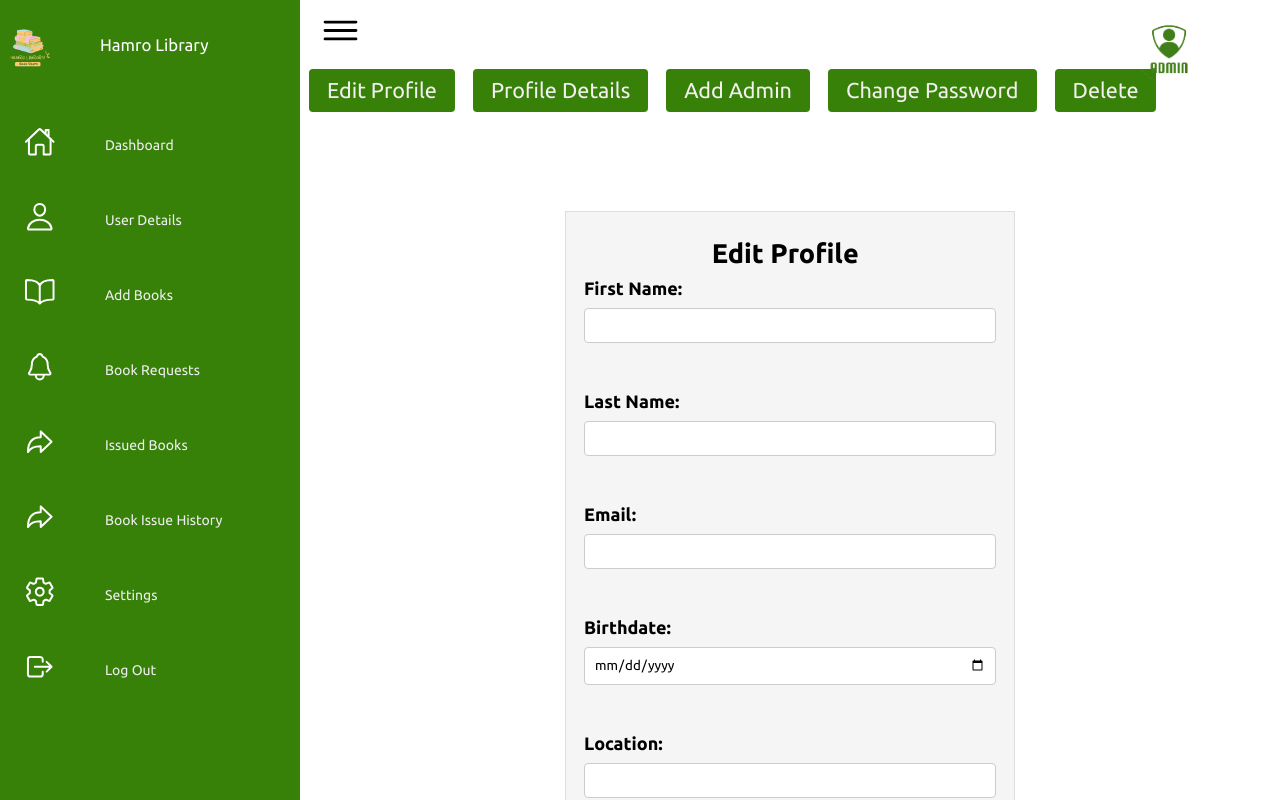
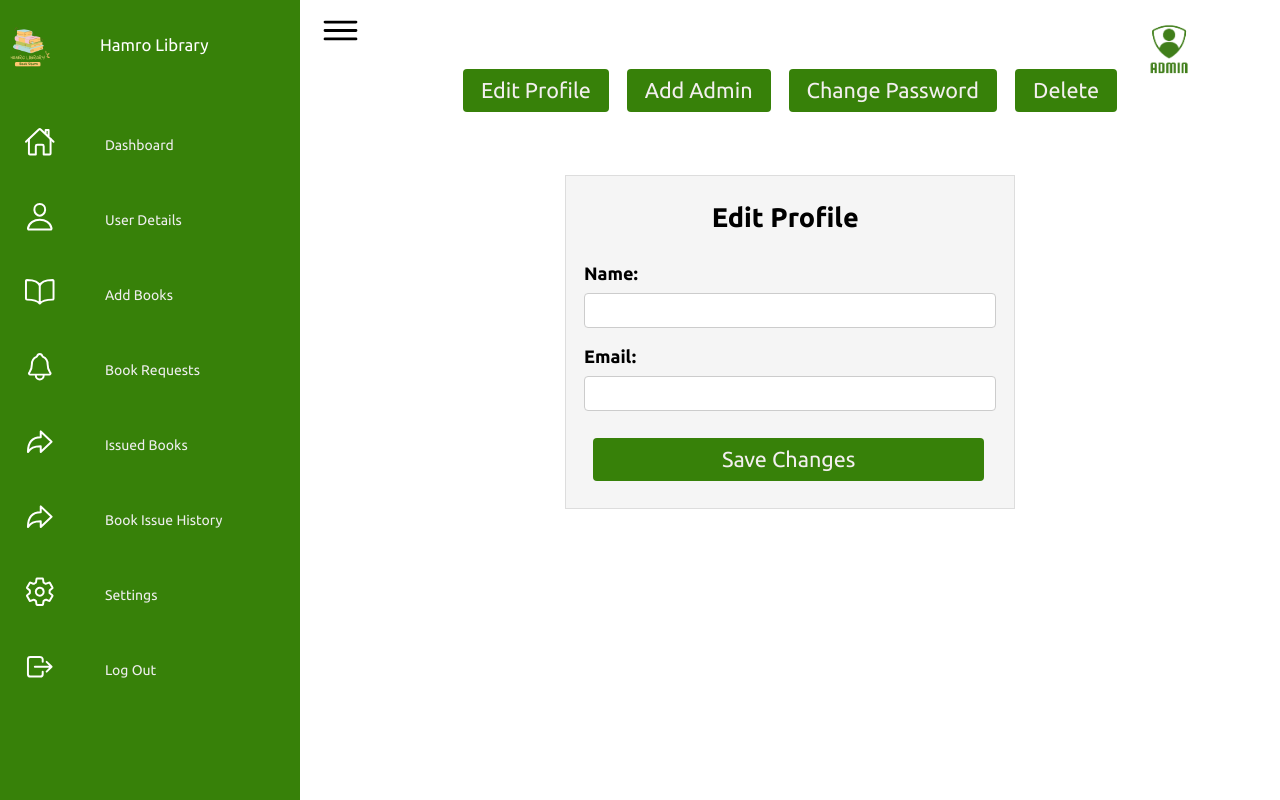
Before and after one commit to swastikabasnet/LibraryManagementSystem, a React (Create React App) app in the folder Frontend-React/: page /admindashboard/setting in a window 1280 px wide. Both pictures are taken after a click on the button "Edit Profile". Shown: the top 800 px of the page. Built offline with nearby package versions, Linux system fonts and the light colour scheme.

Commit message:
React udpate - Dipak 5.9

```diff
--- a/Frontend-React/src/AdminDashboardcss/Settings.css
+++ b/Frontend-React/src/AdminDashboardcss/Settings.css
@@ -73,6 +73,15 @@ button {
     width: auto;
 }
 
+.save-button {
+    width: 95%;
+}
+
+#setting-nav {
+    display: flex;
+    justify-content: center;
+}
+
 @media screen and (min-width: 768px) {
 
     /* Increase the font size for larger screens */
--- a/Frontend-React/src/pages/AdminDashboard/Setting.js
+++ b/Frontend-React/src/pages/AdminDashboard/Setting.js
@@ -8,20 +8,20 @@ import axios from "axios";
 import { useEffect, useState } from "react";
 
 const TABS = {
-    editProfile:"edit-profile",
-    profileDetails:"profile-details",
-    addAdmin:"add-admin",
-    changePassword:"change-password",
-    delete:"delete"
+    editProfile: "edit-profile",
+    profileDetails: "profile-details",
+    addAdmin: "add-admin",
+    changePassword: "change-password",
+    delete: "delete"
 }
 function MyAccount() {
 
     const [email, setEmail] = useState("");
     const [password, setPassword] = useState("");
-    const [tab,setTab] = useState("");
+    const [tab, setTab] = useState("");
 
     // admin update
-    const tabItemStyle = (tabItem) => ({display: tabItem === tab ? "block":"none",marginTop:"5rem",maxWidth:"25rem",marginInline:"auto"})
+    const tabItemStyle = (tabItem) => ({ display: tabItem === tab ? "block" : "none", marginTop: "3rem", maxWidth: "25rem", marginInline: "auto" })
 
     return (
         <div class="main">
@@ -34,70 +34,49 @@ function MyAccount() {
                 </div>
             </div>
             <div>
-            <div class="topbara">
+                <div id="setting-nav" class="topbara">
                     <button onClick={() => setTab(TABS.editProfile)}>Edit Profile</button>
-                <button onClick={() => setTab(TABS.profileDetails)}>Profile Details</button>
                     <button onClick={() => setTab(TABS.addAdmin)}>Add Admin</button>
                     <button onClick={() => setTab(TABS.changePassword)}>Change Password</button>
                     <button onClick={() => setTab(TABS.delete)}>Delete</button>
                 </div>
                 <form style={tabItemStyle(TABS.editProfile)} id="editForm" >
                     <h2>Edit Profile</h2>
-                <label for="firstName">First Name:</label>
-                <input type="text" id="firstName" name="firstName"/><br/>
-
-                <label for="lastName">Last Name:</label>
-                <input type="text" id="lastName" name="lastName"/><br/>
-
+                    <br />
+                    <label for="name">Name:</label>
+                    <input type="text" id="name" name="name" />
                     <label for="email">Email:</label>
-                <input type="email" id="email" name="email"/><br/>
-
-                <label for="birthdate">Birthdate:</label>
-                <input type="date" id="birthdate" name="birthdate"/><br/>
-
-                <label for="location">Location:</label>
-                <input type="text" id="location" name="location"/><br/>
-
-                <label for="gender">Gender:</label>
-                <select id="gender" name="gender">
-                    <option value="male">Male</option>
-                    <option value="female">Female</option>
-                    <option value="other">Other</option>
-                </select><br/>
-                <input type="submit" value="Save Changes"/>
+                    <input type="email" id="email" name="email" />
+                    <button class="save-button" type="submit">Save Changes</button>
                 </form>
-            <div style={tabItemStyle(TABS.profileDetails)} id="profileDetails" class="profile" >
-                <h2>Profile Details</h2>
-                <p><strong>Name:</strong> Sajan Kumar Shrestha</p>
-                <p><strong>Email:</strong> sajankumarshrestha123@example.com</p>
-                <p><strong>Birthdate:</strong> January 1, 1990</p>
-                <p><strong>Gender:</strong> Male</p>
-                <p><strong>Location:</strong> Kathamndu</p>
-            </div>
                 <form id="addAdminForm" style={tabItemStyle(TABS.addAdmin)}>
                     <h2>Add Admin</h2>
-                <label for="adminUsername">Admin Username:</label>
-                <input type="text" id="adminUsername" name="adminUsername"/>
+                    <br />
+                    <label for="adminUsername">Admin name:</label>
+                    <input type="text" id="adminUsername" name="adminUsername" />
+                    <label for="email">Email:</label>
+                    <input type="email" id="email" name="email" />
                     <label for="adminPassword">Admin Password:</label>
-                <input type="password" id="adminPassword" name="adminPassword"/>
+                    <input type="password" id="adminPassword" name="adminPassword" />
                     <label for="adminConfirmPassword">Confirm Password:</label>
-                <input type="password" id="adminConfirmPassword" name="adminConfirmPassword"/>
+                    <input type="password" id="adminConfirmPassword" name="adminConfirmPassword" />
                     <button type="submit">Add Admin</button>
                 </form>
                 <form id="changePasswordForm" style={tabItemStyle(TABS.changePassword)}>
                     <h2>Change Password</h2>
+                    <br />
                     <label for="currentPassword">Current Password:</label>
-                <input type="password" id="currentPassword" name="currentPassword"/><br/>
+                    <input type="password" id="currentPassword" name="currentPassword" />
                     <label for="newPassword">New Password:</label>
-                <input type="password" id="newPassword" name="newPassword"/><br/>
+                    <input type="password" id="newPassword" name="newPassword" />
                     <label for="confirmNewPassword">Confirm New Password:</label>
-                <input type="password" id="confirmNewPassword" name="confirmNewPassword"/><br/>
+                    <input type="password" id="confirmNewPassword" name="confirmNewPassword" />
                     <button type="submit">Change Password</button>
                 </form>
 
                 <form id="deleteForm" style={tabItemStyle(TABS.delete)}>
-
                     <h2>Delete Admin</h2>
+                    <br />
                     <label for="adminToDelete">Admin Username:</label>
                     <input type="text" id="adminToDelete" name="adminToDelete"></input>
                     <button type="submit">Delete Admin</button>
--- a/Frontend-React/src/pages/AdminDashboard/Users.js
+++ b/Frontend-React/src/pages/AdminDashboard/Users.js
@@ -19,8 +19,6 @@ function Users() {
             });
     }, []);
     return (
-        <div>
-            <div>
         <div class="main">
             <div class="topbar">
                 <div class="toggle">
@@ -55,8 +53,6 @@ function Users() {
 
             </div>
         </div>
-            </div>
-        </div>
     );
 }
 export default Users;
```
Lines whose indentation alone changed are shown as unchanged.
